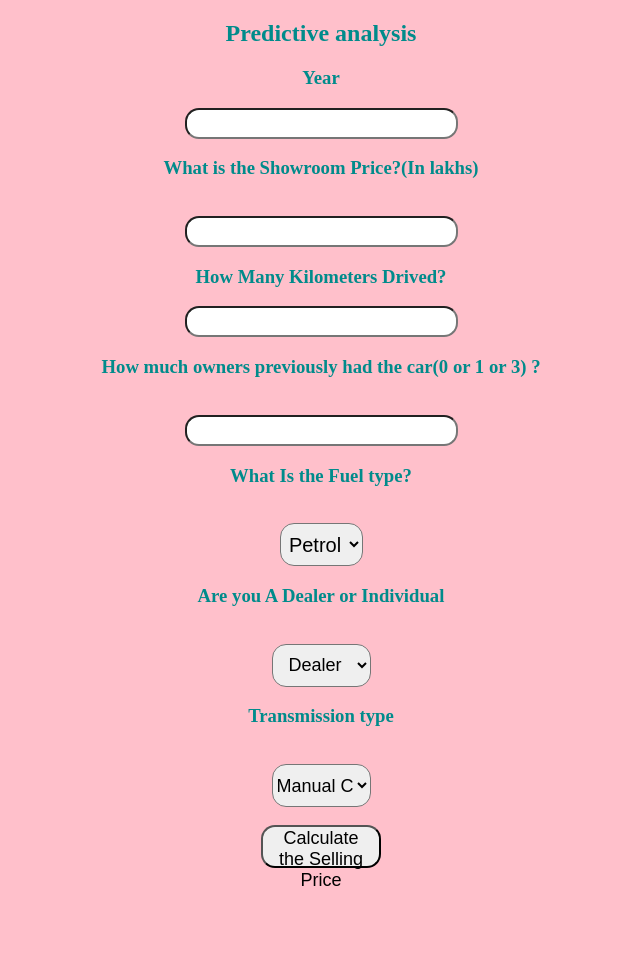
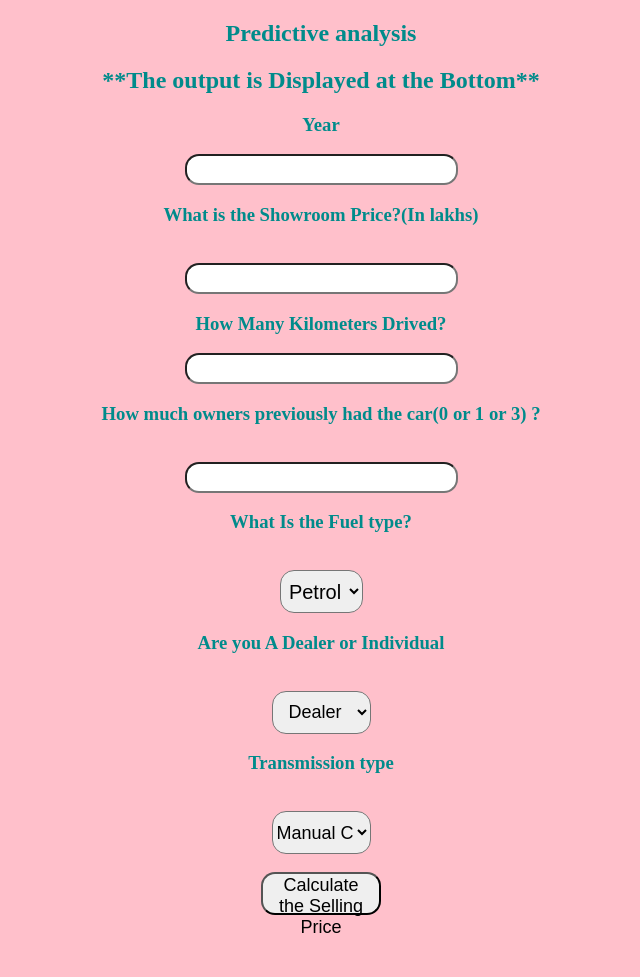
Before and after one commit to kamikaze-cyper/Car-price-predict, a Flask app: page / in a window 1280 px wide. Shown: the top 977 px of the page, without its empty margins (319-959 px from the left). Before the commit the page ends 886 px from the top, so only its background shows below. Run offline with Flask 2, Linux system fonts and the light colour scheme; parts of the project's set-up code (start-up, migrations or seed data) failed here and were passed over.

Commit message:
First Commit

```diff
--- a/templates/index.html
+++ b/templates/index.html
@@ -12,6 +12,7 @@
     <div style="color:darkcyan">
         <form action="{{ url_for('predict')}}" method="post">
             <h2>Predictive analysis</h2>
+            <h2>**The output is Displayed at the Bottom**</h2>
             <h3>Year</h3>
             <input id="first" name="Year" type="number ">
             <h3>What is the Showroom Price?(In lakhs)</h3><br><input id="second" name="Present_Price" required="required">
```
